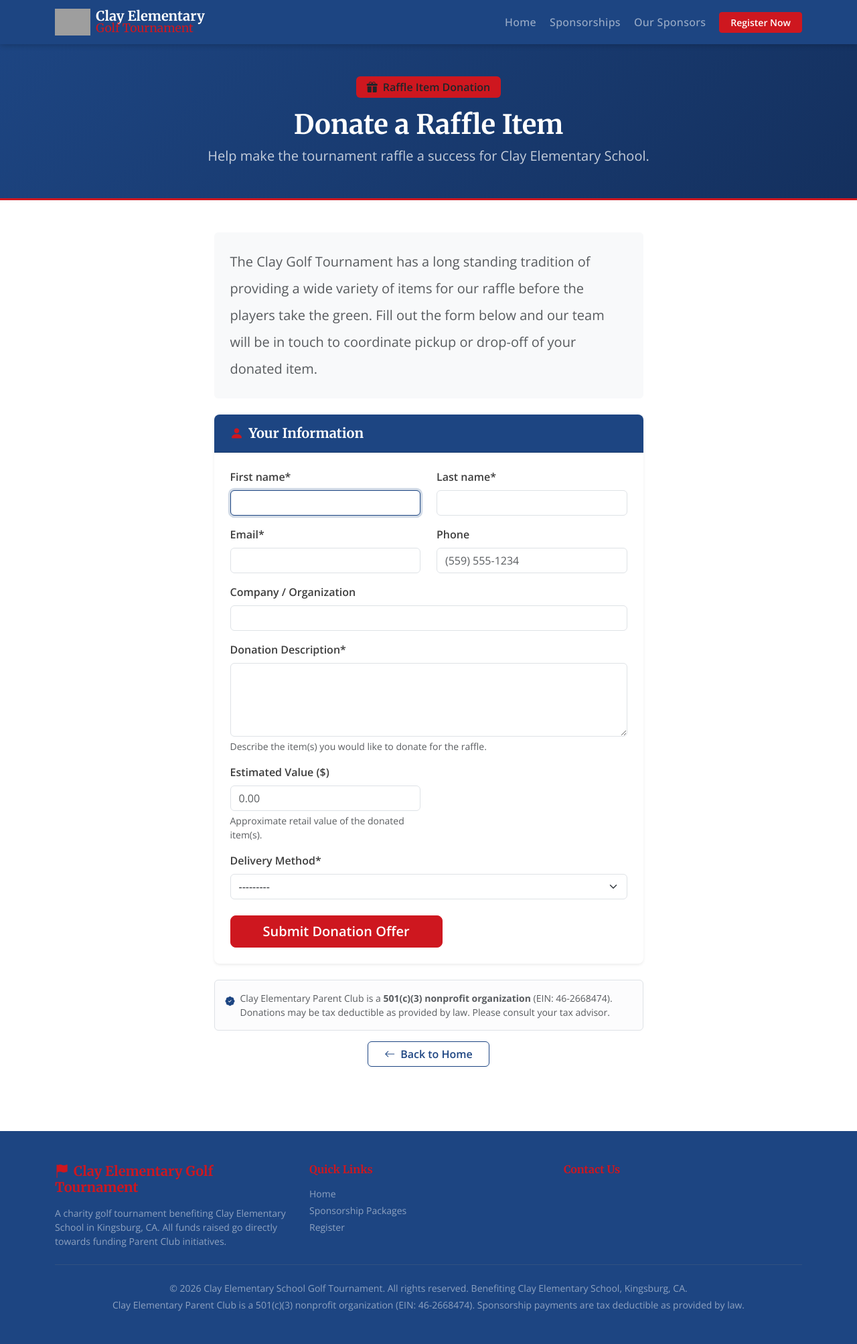
After one commit to ryanshow/golftourney, a Django app: page /donate-raffle-item/ in a window 1280 px wide. The commit adds this page. Shown: the whole page at 67% size. Run offline with Django 4.2, Linux system fonts and the light colour scheme; data comes from the database, SQL or seed files in the repository; some libraries are stand-ins or nearby versions; grey boxes are pictures that could not be loaded.

Commit message:
Add emails, raffle donor form, and logo approval

```diff
--- a/tournament/forms.py
+++ b/tournament/forms.py
@@ -1,7 +1,7 @@
 from django import forms
 from crispy_forms.helper import FormHelper
 from crispy_forms.layout import Layout, Row, Column, Field, Submit, Div, HTML
-from .models import Registration, SponsorshipPackage
+from .models import Registration, SponsorshipPackage, RaffleDonation
 
 
 class RegistrationForm(forms.ModelForm):
@@ -114,3 +114,51 @@ class RegistrationForm(forms.ModelForm):
                 "Please complete the credit card information before submitting."
             )
         return cleaned_data
+
+
+class RaffleDonationForm(forms.ModelForm):
+    class Meta:
+        model = RaffleDonation
+        fields = [
+            'first_name', 'last_name', 'email', 'phone', 'company_name',
+            'donation_description', 'estimated_value', 'delivery_method',
+        ]
+        widgets = {
+            'donation_description': forms.Textarea(attrs={'rows': 4}),
+            'phone': forms.TextInput(attrs={'placeholder': '(559) 555-1234'}),
+            'estimated_value': forms.NumberInput(attrs={'placeholder': '0.00', 'min': '0', 'step': '0.01'}),
+        }
+
+    def __init__(self, *args, **kwargs):
+        super().__init__(*args, **kwargs)
+        self.fields['first_name'].widget.attrs.update({'autofocus': 'autofocus'})
+        self.fields['phone'].required = False
+        self.fields['company_name'].required = False
+        self.fields['estimated_value'].required = False
+
+        self.helper = FormHelper()
+        self.helper.form_id = 'raffle-donation-form'
+        self.helper.form_method = 'post'
+        self.helper.layout = Layout(
+            Row(
+                Column('first_name', css_class='col-md-6'),
+                Column('last_name', css_class='col-md-6'),
+            ),
+            Row(
+                Column('email', css_class='col-md-6'),
+                Column('phone', css_class='col-md-6'),
+            ),
+            Field('company_name'),
+            Field('donation_description'),
+            Row(
+                Column('estimated_value', css_class='col-md-6'),
+            ),
+            Field('delivery_method'),
+            HTML('''
+                <div class="mt-4">
+                    <button type="submit" class="btn btn-gold btn-lg px-5">
+                        Submit Donation Offer
+                    </button>
+                </div>
+            '''),
+        )
--- /dev/null
+++ b/tournament/templates/tournament/raffle_donate.html
@@ -0,0 +1,68 @@
+{% extends 'tournament/base.html' %}
+{% load crispy_forms_tags %}
+
+{% block title %}Donate a Raffle Item - Clay Elementary School Golf Tournament{% endblock %}
+
+{% block content %}
+
+<!-- Page Header -->
+<div class="page-header py-5">
+    <div class="container text-center">
+        <div class="mb-3">
+            <span class="badge bg-gold text-dark px-3 py-2 fs-6 fw-semibold">
+                <i class="bi bi-gift-fill me-1"></i> Raffle Item Donation
+            </span>
+        </div>
+        <h1 class="fw-bold text-white mb-2">Donate a Raffle Item</h1>
+        <p class="text-white-75 fs-5 mb-0">Help make the tournament raffle a success for Clay Elementary School.</p>
+    </div>
+</div>
+
+<div class="container py-5">
+    <div class="row justify-content-center">
+        <div class="col-lg-7">
+
+            <!-- Intro blurb -->
+            <div class="card border-0 bg-light mb-4">
+                <div class="card-body p-4">
+                    <p class="mb-0 text-muted fs-5 lh-lg">
+                        The Clay Golf Tournament has a long standing tradition of providing a wide variety of
+                        items for our raffle before the players take the green. Fill out the form below and our
+                        team will be in touch to coordinate pickup or drop-off of your donated item.
+                    </p>
+                </div>
+            </div>
+
+            <!-- Donation Form -->
+            <div class="card shadow-sm border-0 rounded-3">
+                <div class="card-header bg-forest-green text-white py-3 px-4 rounded-top-3">
+                    <h5 class="mb-0 fw-bold">
+                        <i class="bi bi-person-fill me-2 text-gold"></i>Your Information
+                    </h5>
+                </div>
+                <div class="card-body p-4">
+                    {% crispy form %}
+                </div>
+            </div>
+
+            <!-- Tax notice -->
+            <div class="alert alert-light border small text-muted mt-4 d-flex align-items-start gap-2">
+                <i class="bi bi-patch-check-fill text-forest-green flex-shrink-0 mt-1"></i>
+                <span>
+                    Clay Elementary Parent Club is a <strong>501(c)(3) nonprofit organization</strong> (EIN: 46-2668474).
+                    Donations may be tax deductible as provided by law. Please consult your tax advisor.
+                </span>
+            </div>
+
+            <!-- Back link -->
+            <div class="text-center mt-3">
+                <a href="{% url 'tournament:index' %}" class="btn btn-outline-forest px-4">
+                    <i class="bi bi-arrow-left me-2"></i>Back to Home
+                </a>
+            </div>
+
+        </div>
+    </div>
+</div>
+
+{% endblock %}
--- a/tournament/urls.py
+++ b/tournament/urls.py
@@ -7,4 +7,6 @@ urlpatterns = [
     path('', views.index, name='index'),
     path('register/', views.register, name='register'),
     path('confirmation/<int:pk>/', views.confirmation, name='confirmation'),
+    path('donate-raffle-item/', views.raffle_donate, name='raffle_donate'),
+    path('donate-raffle-item/thanks/', views.raffle_donate_thanks, name='raffle_donate_thanks'),
 ]
--- a/tournament/views.py
+++ b/tournament/views.py
@@ -5,10 +5,11 @@ import requests
 
 from django.conf import settings
 from django.contrib import messages
+from django.core.mail import send_mail
 from django.shortcuts import render, redirect, get_object_or_404
 
-from .models import TournamentInfo, Sponsor, SponsorshipPackage, Registration, RegistrationPlayer, AddOn, RegistrationAddOn
-from .forms import RegistrationForm
+from .models import TournamentInfo, Sponsor, SponsorshipPackage, Registration, RegistrationPlayer, AddOn, RegistrationAddOn, RaffleDonation
+from .forms import RegistrationForm, RaffleDonationForm
 
 logger = logging.getLogger(__name__)
 
@@ -93,10 +94,10 @@ def index(request):
 
     packages = SponsorshipPackage.objects.filter(is_active=True)
 
-    # Registrations with uploaded logos grouped by sponsor tier (exclude failed payments)
+    # Registrations with approved logos grouped by sponsor tier
     registrant_logos_qs = (
         Registration.objects
-        .exclude(payment_status='failed')
+        .filter(logo_approved=True)
         .filter(company_logo__isnull=False)
         .exclude(company_logo='')
         .select_related('sponsorship_package')
@@ -189,6 +190,7 @@ def register(request):
                     registration.save()
                     _save_players(registration, request.POST)
                     _save_addons(registration, request.POST)
+                    _send_registration_notification_email(registration, tournament)
                     return redirect('tournament:confirmation', pk=registration.pk)
                 else:
                     messages.error(
@@ -215,6 +217,7 @@ def register(request):
                 registration.save()
                 _save_players(registration, request.POST)
                 _save_addons(registration, request.POST)
+                _send_registration_notification_email(registration, tournament)
                 return redirect('tournament:confirmation', pk=registration.pk)
         # Form invalid — fall through to re-render below
     else:
@@ -250,3 +253,130 @@ def confirmation(request, pk):
         'has_addons': reg_addons.exists(),
     }
     return render(request, 'tournament/confirmation.html', context)
+
+
+def raffle_donate(request):
+    """Raffle item donation form."""
+    tournament = TournamentInfo.get_instance()
+
+    if request.method == 'POST':
+        form = RaffleDonationForm(request.POST)
+        if form.is_valid():
+            donation = form.save()
+            _send_raffle_donation_email(donation, tournament)
+            return redirect('tournament:raffle_donate_thanks')
+    else:
+        form = RaffleDonationForm()
+
+    return render(request, 'tournament/raffle_donate.html', {'form': form, 'tournament': tournament})
+
+
+def raffle_donate_thanks(request):
+    """Thank-you page after a raffle donation is submitted."""
+    tournament = TournamentInfo.get_instance()
+    return render(request, 'tournament/raffle_donate_thanks.html', {'tournament': tournament})
+
+
+def _send_registration_notification_email(registration, tournament):
+    """Notify the admin when a new tournament registration is submitted."""
+    admin_email = getattr(settings, 'ADMIN_EMAIL', None) or tournament.contact_email
+    if not admin_email:
+        logger.warning("No admin email configured — registration notification not sent.")
+        return
+
+    addons = list(registration.addons.select_related('addon').all())
+    addon_total = sum(ra.addon.price for ra in addons)
+    order_total = registration.sponsorship_package.price + addon_total
+
+    subject = (
+        f"New Registration: {registration.full_name} — {registration.sponsorship_package.name}"
+    )
+
+    lines = [
+        f"A new registration has been received for the {tournament.tournament_name}.",
+        "",
+        f"Name:     {registration.full_name}",
+        f"Email:    {registration.email}",
+    ]
+    if registration.phone:
+        lines.append(f"Phone:    {registration.phone}")
+    if registration.company_org:
+        lines.append(f"Company:  {registration.company_org}")
+    lines += [
+        "",
+        f"Package:  {registration.sponsorship_package.name} (${registration.sponsorship_package.price:,.2f})",
+    ]
+    if addons:
+        addon_names = ", ".join(ra.addon.name for ra in addons)
+        lines.append(f"Add-Ons:  {addon_names} (${addon_total:,.2f})")
+    lines.append(f"Total:    ${order_total:,.2f}")
+    lines += [
+        "",
+        f"Payment:  {registration.get_payment_method_display()}",
+        f"Status:   {registration.get_payment_status_display()}",
+    ]
+
+    players = list(registration.players.all())
+    if players:
+        lines += ["", "Players:"]
+        for p in players:
+            lines.append(f"  {p.slot}. {p.name or '(TBD)'}")
+
+    if registration.company_logo:
+        lines += [
+            "",
+            "Logo uploaded — review and approve in the admin before it appears on the site.",
+        ]
+    if registration.notes:
+        lines += ["", f"Notes: {registration.notes}"]
+
+    try:
+        send_mail(
+            subject=subject,
+            message="\n".join(lines),
+            from_email=getattr(settings, 'DEFAULT_FROM_EMAIL', admin_email),
+            recipient_list=[admin_email],
+            fail_silently=False,
+        )
+    except Exception:
+        logger.exception("Failed to send registration notification email.")
+
+
+def _send_raffle_donation_email(donation, tournament):
+    """Send an admin notification email when a raffle donation is submitted."""
+    admin_email = getattr(settings, 'ADMIN_EMAIL', None) or tournament.contact_email
+    if not admin_email:
+        logger.warning("No admin email configured — raffle donation notification not sent.")
+        return
+
+    subject = f"New Raffle Donation: {donation.full_name}"
+    body_lines = [
+        f"A new raffle item donation has been submitted for the {tournament.tournament_name}.",
+        "",
+        f"Name:    {donation.full_name}",
+        f"Email:   {donation.email}",
+    ]
+    if donation.phone:
+        body_lines.append(f"Phone:   {donation.phone}")
+    if donation.company_name:
+        body_lines.append(f"Company: {donation.company_name}")
+    body_lines += [
+        "",
+        "Donation Description:",
+        donation.donation_description,
+        "",
+    ]
+    if donation.estimated_value:
+        body_lines.append(f"Estimated Value: ${donation.estimated_value:,.2f}")
+    body_lines.append(f"Delivery Method: {donation.get_delivery_method_display()}")
+
+    try:
+        send_mail(
+            subject=subject,
+            message="\n".join(body_lines),
+            from_email=getattr(settings, 'DEFAULT_FROM_EMAIL', admin_email),
+            recipient_list=[admin_email],
+            fail_silently=False,
+        )
+    except Exception:
+        logger.exception("Failed to send raffle donation notification email.")
```
Also changed, not shown: golftourney/settings.py (+18 -0 lines), tournament/admin.py (+44 -5 lines), tournament/models.py (+47 -0 lines), tournament/templates/tournament/index.html (+31 -0 lines), tournament/templates/tournament/raffle_donate_thanks.html (added, +54 -0 lines), tournament/migrations/0007_add_raffle_donation.py (added), tournament/migrations/0008_raffle_donation_value_delivery.py (added), tournament/migrations/0009_registration_logo_approved.py (added), 1 other file.
